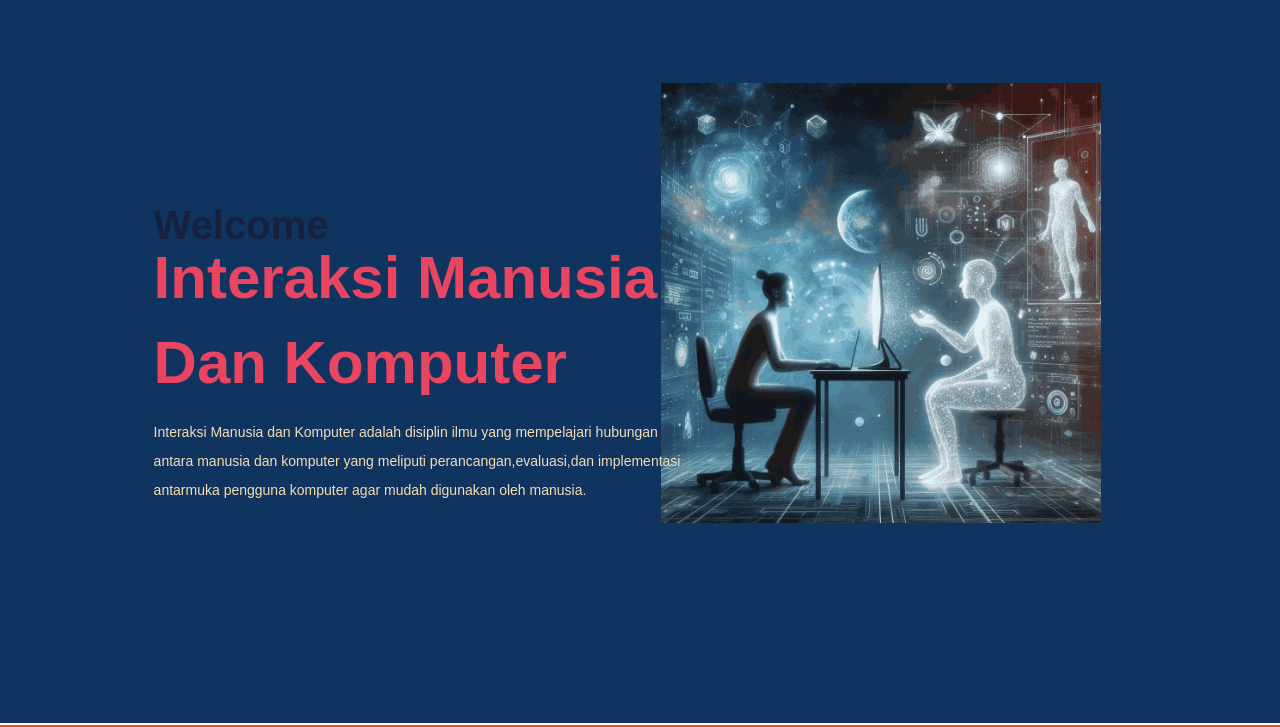
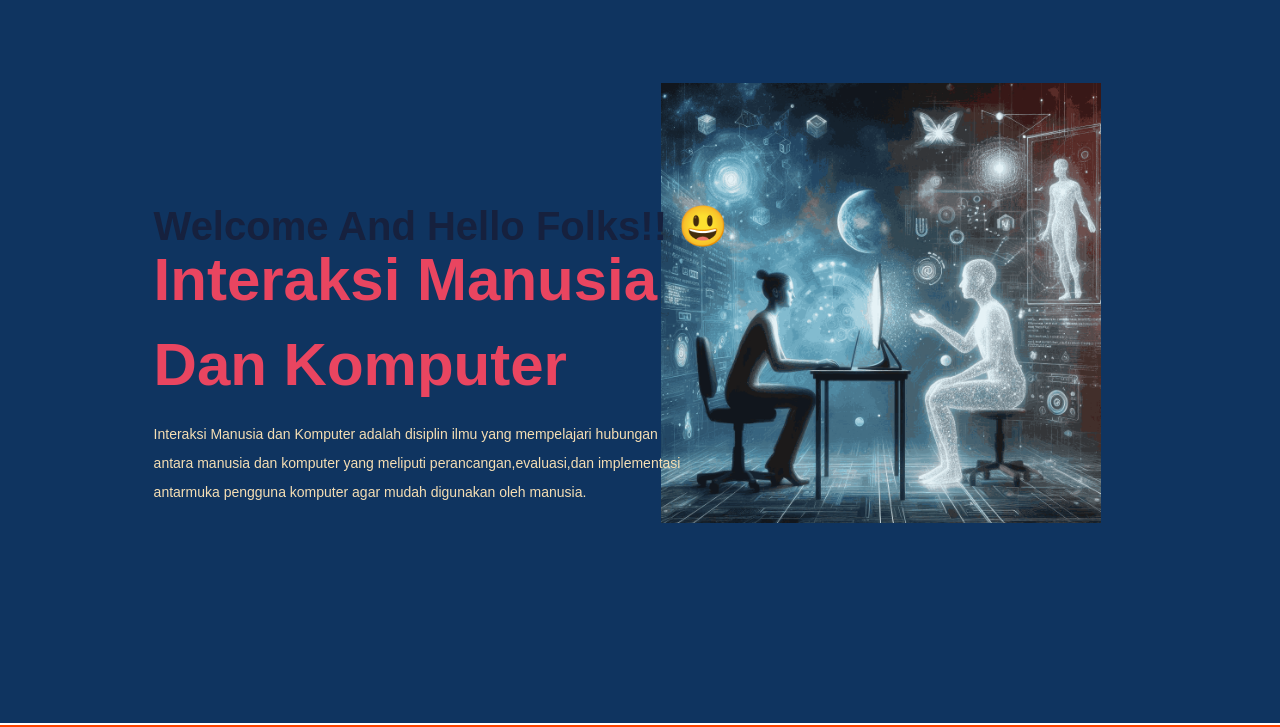
Before and after one commit to khalilr14/tailwind-components, a plain HTML site: page index.html in a window 1280 px wide. Shown: the part 77-804 px from the top of the page. Drawn offline with Linux system fonts and the light colour scheme; some icons are missing; a web font is replaced by a local one.

Commit message:
Update index.html

```diff
--- a/index.html
+++ b/index.html
@@ -27,7 +27,7 @@
         <div class="main">
             <img src="img/imk2_11zon.png" alt="" />
             <div class="text">
-                <h4>Welcome</h4>
+                <h4>Welcome and Hello folks!! &#128515;</h4>
                 <h2>Interaksi Manusia</h2>
                 <h2>dan Komputer</h2>
                 <p>Interaksi Manusia dan Komputer adalah disiplin ilmu yang mempelajari hubungan</p>
```
